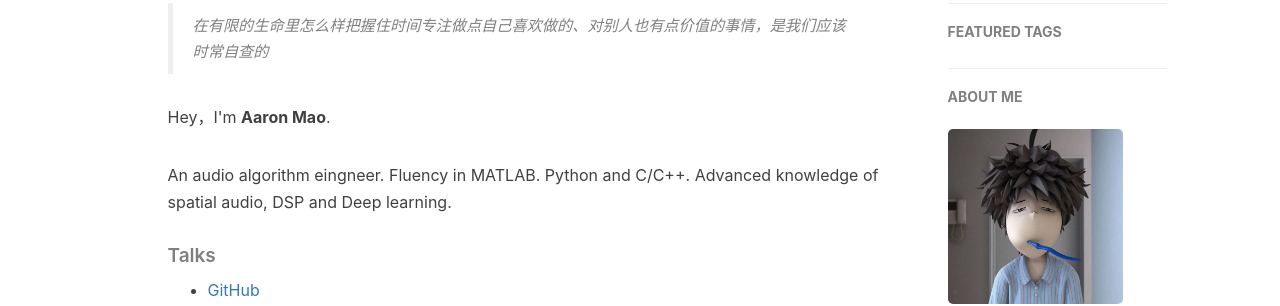
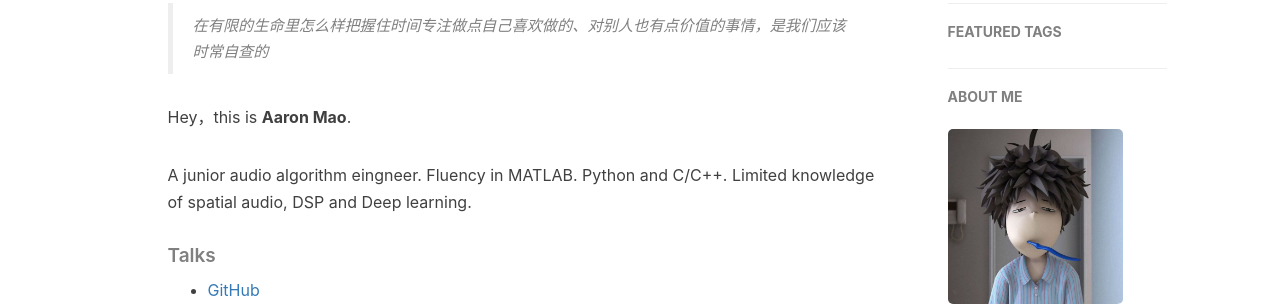
Before and after one commit to itsMao/itsMao.github.io, a Jekyll site: the page built from about.html, in a window 1280 px wide. Shown: the part 455-761 px from the top of the page. Built offline with Jekyll 4.4.1, drawn with Linux system fonts in a browser that asks for light colours; nearby versions of some CDN libraries; comment, search, counter and statistics services are not loaded.

Commit message:
add:update about

```diff
--- a/about.html
+++ b/about.html
@@ -17,9 +17,9 @@ header-img: "img/laotu.jpg"
     <!--copied from markdown -->
     <blockquote><p>在有限的生命里怎么样把握住时间专注做点自己喜欢做的、对别人也有点价值的事情，是我们应该时常自查的</p></blockquote>
 
-    <p>Hey，I'm <strong>Aaron Mao</strong>.</p>
+    <p>Hey，this is <strong>Aaron Mao</strong>.</p>
 
-    <p>An audio algorithm eingneer. Fluency in MATLAB. Python and C/C++. Advanced knowledge of spatial audio, DSP and Deep learning.</p>
+    <p>A junior audio algorithm eingneer. Fluency in MATLAB. Python and C/C++. Limited knowledge of spatial audio, DSP and Deep learning.</p>
 
     <h5>Talks</h5>
 
```
